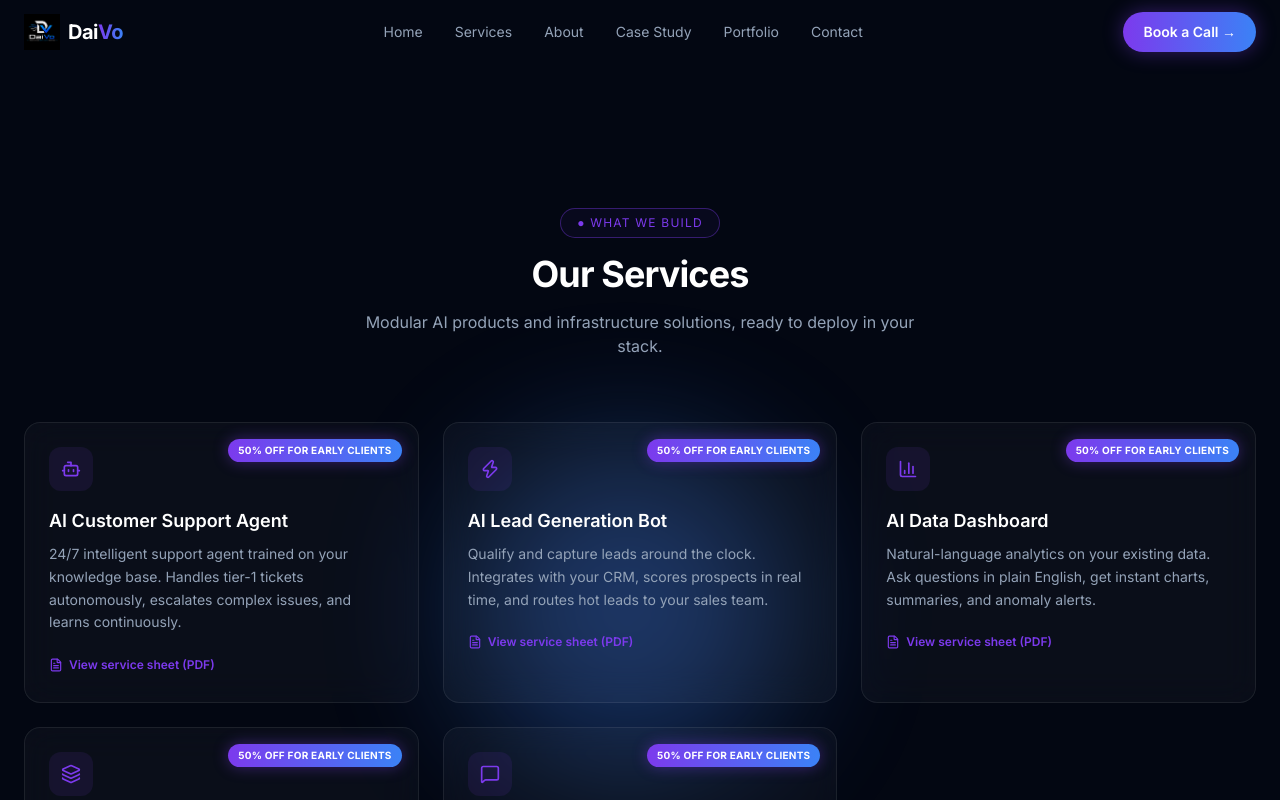
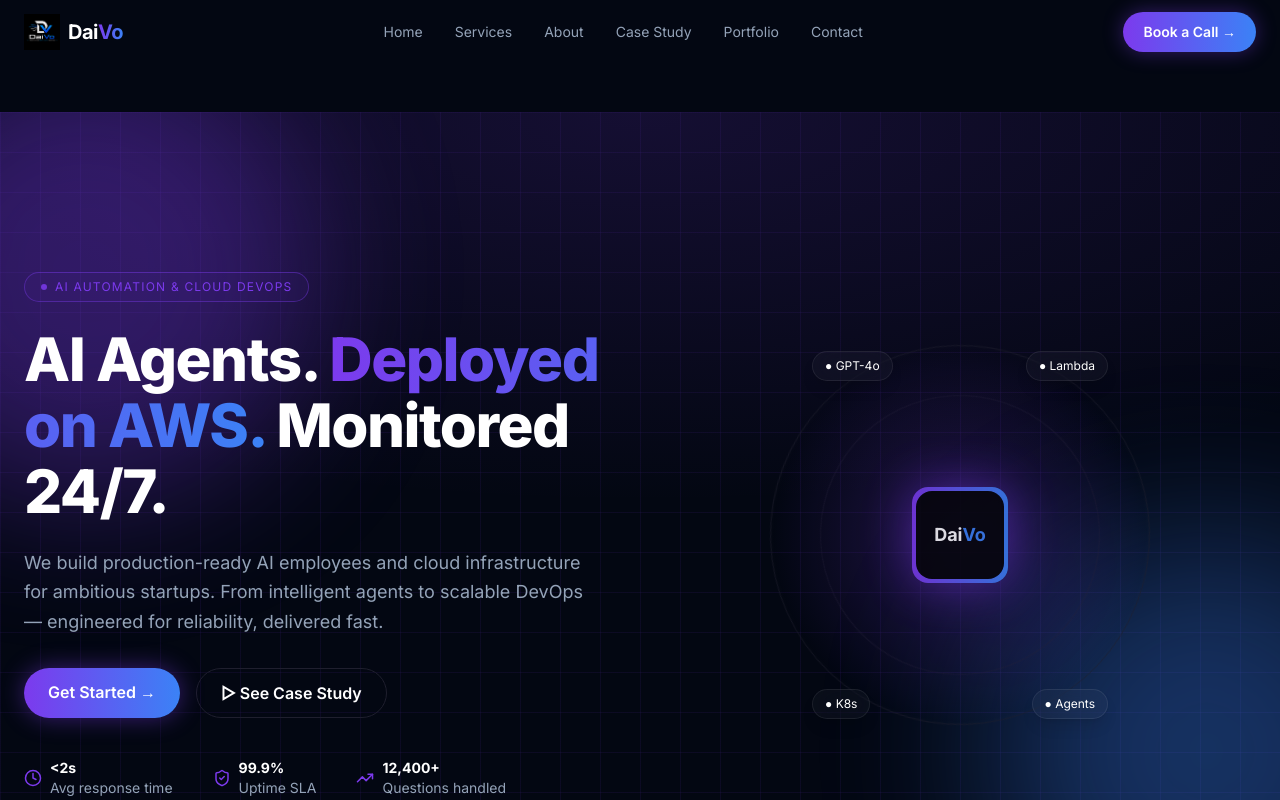
Before and after one commit to ahmed-647/daivo-website_v2, a Next.js app: page / in a window 1280 px wide. Shown: the top 800 px of the page. Built offline with nearby package versions, Linux system fonts and the light colour scheme.

Commit message:
fix: restore correct Hero.tsx content, was overwritten with Services duplicate

```diff
--- a/src/components/Hero.tsx
+++ b/src/components/Hero.tsx
@@ -1,76 +1,103 @@
 "use client";
 import { motion } from "framer-motion";
-import { Bot, Zap, BarChart3, Layers, MessageSquare, FileText, ArrowRight } from "lucide-react";
+import { Clock, ShieldCheck, TrendingUp } from "lucide-react";
 
-const services = [
-  { icon: Bot, title: "AI Customer Support Agent", desc: "24/7 intelligent support agent trained on your knowledge base. Handles tier-1 tickets autonomously, escalates complex issues, and learns continuously.", pdf: "/daivo-ai-customer-support.pdf" },
-  { icon: Zap, title: "AI Lead Generation Bot", desc: "Qualify and capture leads around the clock. Integrates with your CRM, scores prospects in real time, and routes hot leads to your sales team.", pdf: "/daivo-ai-lead-generation.pdf" },
-  { icon: BarChart3, title: "AI Data Dashboard", desc: "Natural-language analytics on your existing data. Ask questions in plain English, get instant charts, summaries, and anomaly alerts.", pdf: "/daivo-ai-data-dashboard.pdf" },
-  { icon: Layers, title: "DevOps-as-a-Service", desc: "Full-stack AWS infrastructure, managed end-to-end. CI/CD pipelines, Kubernetes orchestration, Terraform IaC, and 24/7 monitoring included.", pdf: "/daivo-devops-as-a-service.pdf" },
-  { icon: MessageSquare, title: "AI WhatsApp Agent", desc: "Meet your customers where they are. A context-aware WhatsApp bot that handles bookings, FAQs, and order updates.", pdf: null },
+const orbitBadges = [
+  { label: "GPT-4o", pos: "top-4 left-1/4", delay: 0.1 },
+  { label: "Lambda", pos: "top-4 right-1/4", delay: 0.3 },
+  { label: "K8s", pos: "bottom-4 left-1/4", delay: 0.5 },
+  { label: "Agents", pos: "bottom-4 right-1/4", delay: 0.7 },
 ];
 
-export default function Services() {
+export default function Hero() {
   return (
-    <section id="services" className="py-24 px-6 overflow-hidden relative">
-      <div className="blob w-[350px] h-[350px] bg-secondary top-1/2 left-1/2 -translate-x-1/2 -translate-y-1/2 animate-blob opacity-10" />
+    <section id="home" className="grid-bg pt-40 pb-24 px-6 relative overflow-hidden">
+      <div className="blob w-[500px] h-[500px] bg-primary top-[-100px] left-[-150px] animate-blob" />
+      <div className="blob w-[400px] h-[400px] bg-secondary bottom-[-100px] right-[-100px] animate-blob" style={{ animationDelay: "4s" }} />
 
-      <motion.div
-        className="max-w-7xl mx-auto text-center mb-16 relative z-10"
-        initial={{ opacity: 0, y: 30 }}
-        whileInView={{ opacity: 1, y: 0 }}
-        viewport={{ once: true }}
-        transition={{ duration: 0.5 }}
-      >
-        <span className="inline-block text-xs tracking-widest text-primary border border-primary/40 rounded-full px-4 py-1.5 mb-4 bg-primary/5">
-          ● WHAT WE BUILD
-        </span>
-        <h2 className="text-4xl font-bold mb-4 tracking-tight">Our Services</h2>
-        <p className="text-muted max-w-xl mx-auto">
-          Modular AI products and infrastructure solutions, ready to deploy in your stack.
-        </p>
-      </motion.div>
+      <div className="max-w-7xl mx-auto grid md:grid-cols-2 gap-12 items-center relative z-10">
 
-      <div className="max-w-7xl mx-auto grid md:grid-cols-3 gap-6 relative z-10">
-        {services.map((s, index) => {
-          const href = s.pdf ?? "#contact";
-          const isPdf = Boolean(s.pdf);
-          return (
-            <motion.a
-              href={href}
-              target={isPdf ? "_blank" : undefined}
-              rel={isPdf ? "noopener noreferrer" : undefined}
-              key={s.title}
-              className="group glass rounded-2xl p-6 border border-transparent transition-all duration-300 hover:shadow-[0_0_40px_rgba(124,58,237,0.25)] hover:border-primary/40 hover:-translate-y-1 cursor-pointer block relative overflow-hidden"
-              initial={{ opacity: 0, y: 40 }}
-              whileInView={{ opacity: 1, y: 0 }}
+        <motion.div
+          initial={{ opacity: 0, y: 40 }}
+          whileInView={{ opacity: 1, y: 0 }}
+          viewport={{ once: true }}
+          transition={{ duration: 0.6, ease: "easeOut" }}
+        >
+          <motion.span
+            initial={{ opacity: 0, scale: 0.9 }}
+            whileInView={{ opacity: 1, scale: 1 }}
+            viewport={{ once: true }}
+            className="inline-flex items-center gap-2 text-xs tracking-widest text-primary border border-primary/40 rounded-full px-4 py-1.5 mb-6 bg-primary/5"
+          >
+            <span className="w-1.5 h-1.5 rounded-full bg-primary animate-pulse-glow" />
+            AI AUTOMATION & CLOUD DEVOPS
+          </motion.span>
+
+          <h1 className="text-5xl md:text-6xl font-extrabold leading-[1.1] mb-6 tracking-tight">
+            AI Agents.{" "}
+            <span className="bg-brand-gradient bg-clip-text text-transparent">
+              Deployed on AWS.
+            </span>{" "}
+            Monitored 24/7.
+          </h1>
+          <p className="text-muted text-lg mb-8 max-w-xl leading-relaxed">
+            We build production-ready AI employees and cloud infrastructure
+            for ambitious startups. From intelligent agents to scalable
+            DevOps — engineered for reliability, delivered fast.
+          </p>
+
+          <div className="flex flex-wrap gap-4 mb-10">
+            <a href="#contact" className="relative bg-brand-gradient px-6 py-3 rounded-full font-semibold transition-transform hover:scale-105 active:scale-95 shadow-[0_0_25px_rgba(124,58,237,0.45)]">Get Started →</a>
+            <a href="#case-study" className="border border-border px-6 py-3 rounded-full font-semibold transition-all hover:bg-white/5 hover:border-primary/50">▷ See Case Study</a>
+          </div>
+
+          <div className="flex flex-wrap gap-10 text-sm">
+            <div className="flex items-center gap-2">
+              <Clock size={18} className="text-primary" />
+              <div><b>&lt;2s</b><p className="text-muted">Avg response time</p></div>
+            </div>
+            <div className="flex items-center gap-2">
+              <ShieldCheck size={18} className="text-primary" />
+              <div><b>99.9%</b><p className="text-muted">Uptime SLA</p></div>
+            </div>
+            <div className="flex items-center gap-2">
+              <TrendingUp size={18} className="text-primary" />
+              <div><b>12,400+</b><p className="text-muted">Questions handled</p></div>
+            </div>
+          </div>
+        </motion.div>
+
+        <motion.div
+          className="relative h-[400px] flex items-center justify-center"
+          initial={{ opacity: 0, scale: 0.9 }}
+          whileInView={{ opacity: 1, scale: 1 }}
+          viewport={{ once: true }}
+          transition={{ duration: 0.8, delay: 0.2 }}
+        >
+          <div className="absolute w-[380px] h-[380px] rounded-full border border-border/60 animate-[spin_25s_linear_infinite]" />
+          <div className="absolute w-[280px] h-[280px] rounded-full border border-border/40 animate-[spin_18s_linear_infinite_reverse]" />
+          <div className="absolute w-[380px] h-[380px] rounded-full bg-radial-fade" />
+
+          <div className="w-24 h-24 rounded-2xl bg-brand-gradient flex items-center justify-center font-bold z-10 shadow-[0_0_50px_rgba(124,58,237,0.6)] animate-pulse-glow">
+            <div className="w-[92%] h-[92%] bg-[#05050a] rounded-2xl flex items-center justify-center">
+              <span className="text-white text-lg">Dai<span className="text-secondary">Vo</span></span>
+            </div>
+          </div>
+
+          {orbitBadges.map((b) => (
+            <motion.span
+              key={b.label}
+              className={`absolute ${b.pos} glass text-xs px-3 py-1.5 rounded-full border border-border/60 shadow-lg hover:border-primary/50 hover:scale-110 transition-all cursor-default`}
+              initial={{ opacity: 0, scale: 0.5 }}
+              whileInView={{ opacity: 1, scale: 1 }}
               viewport={{ once: true }}
-              transition={{ duration: 0.5, delay: index * 0.1 }}
+              transition={{ duration: 0.5, delay: b.delay, ease: "backOut" }}
             >
-              <span className="absolute top-4 right-4 text-[10px] font-bold uppercase tracking-wide bg-brand-gradient text-white px-2.5 py-1 rounded-full shadow-[0_0_15px_rgba(124,58,237,0.4)]">
-                50% off for early clients
-              </span>
+              ● {b.label}
+            </motion.span>
+          ))}
+        </motion.div>
 
-              <div className="w-11 h-11 rounded-xl bg-primary/10 flex items-center justify-center mb-4 transition-all duration-300 group-hover:bg-brand-gradient group-hover:shadow-[0_0_20px_rgba(124,58,237,0.4)]">
-                <s.icon className="text-primary transition-colors group-hover:text-white" size={20} />
-              </div>
-              <h3 className="font-semibold text-lg mb-2 pr-4">{s.title}</h3>
-              <p className="text-muted text-sm mb-5 leading-relaxed">{s.desc}</p>
-
-              <span className="inline-flex items-center gap-1.5 text-primary text-xs font-semibold group-hover:gap-2.5 transition-all">
-                {isPdf ? (
-                  <>
-                    <FileText size={14} /> View service sheet (PDF)
-                  </>
-                ) : (
-                  <>
-                    Let&apos;s talk <ArrowRight size={14} />
-                  </>
-                )}
-              </span>
-            </motion.a>
-          );
-        })}
       </div>
     </section>
   );
```
